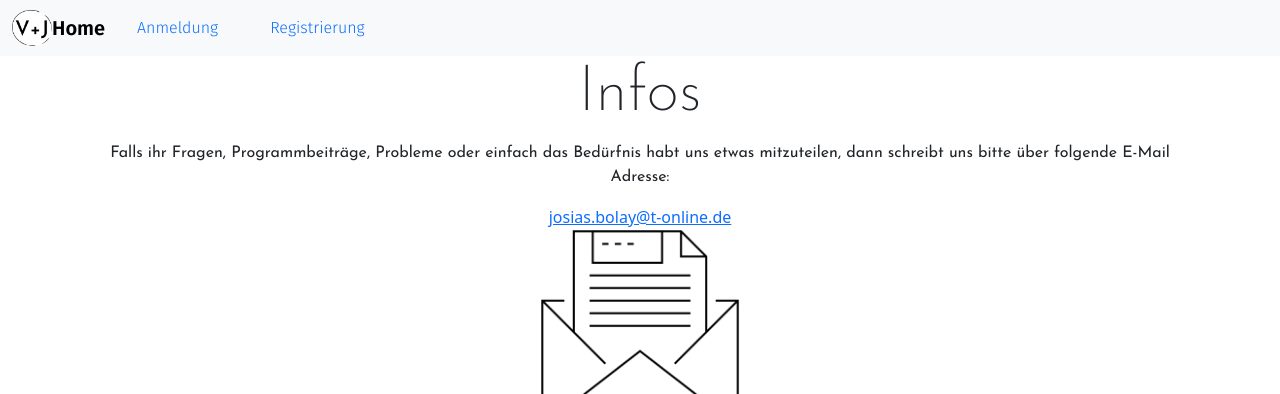
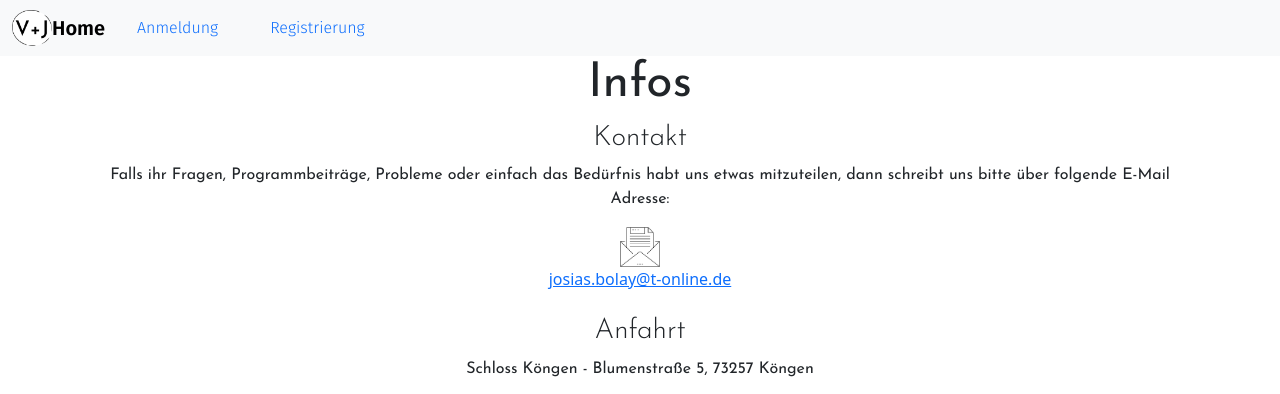
Before and after one commit to simonhess8/Hochzeit_J-V, a Django app: page /infos/ in a window 1280 px wide. Shown: the top 394 px of the page. Run offline with Django 4.2, Linux system fonts and the light colour scheme.

Commit message:
Anpassungen an Schrift und Infos

```diff
--- a/homepage/templates/homepage/base.html
+++ b/homepage/templates/homepage/base.html
@@ -49,10 +49,15 @@
         font-size: 200%;
         font-weight: 700;
       }
+      h4 {
+        font-family: "Josefin Sans", cursive;
+        font-weight: 400;
+        font-size: 300%;
+      }
       h5 {
         font-family: "Josefin Sans", cursive;
         font-weight: 300;
-        font-size: 200%;
+        font-size: 175%;
       }
       .nav-item {
         font-family: "Fira Sans", sans-serif;
--- a/homepage/templates/homepage/galerie.html
+++ b/homepage/templates/homepage/galerie.html
@@ -1,6 +1,6 @@
 {% extends 'homepage/base.html' %} {% block content %} {% load static %}
 <!-- Gallery -->
-<h1 style="text-align: center">Galerie</h1>
+<h4 style="text-align: center">Galerie</h4>
 <!-- Columns start at 50% wide on mobile and bump up to 33.3% wide on desktop -->
 
 <div class="row">
--- a/homepage/templates/homepage/home.html
+++ b/homepage/templates/homepage/home.html
@@ -53,7 +53,8 @@
       // If the count down is finished, write some text
       if (distance < 0) {
         clearInterval(x);
-        document.getElementById("demo").innerHTML = "Hurraa!!";
+        document.getElementById("demo").innerHTML =
+          "Hurraaaa, das warten hat ein Ende!!!";
       }
     }, 1000);
   </script>
--- a/homepage/templates/homepage/infos.html
+++ b/homepage/templates/homepage/infos.html
@@ -1,25 +1,26 @@
 {% extends 'homepage/base.html' %} {% block content %} {% load static %}
 
 <div class="container text-center">
-  <h1>Infos</h1>
+  <h4>Infos</h4>
+  <h5>Kontakt</h5>
   <p>
     Falls ihr Fragen, Programmbeiträge, Probleme oder einfach das Bedürfnis habt
     uns etwas mitzuteilen, dann schreibt uns bitte über folgende E-Mail Adresse:
   </p>
-
-  <a href="mailto:josias.bolay@t-online.de">josias.bolay@t-online.de</a>
-  <br />
   <a href="mailto:josias.bolay@t-online.de"
-    ><img src="{%static 'homepage/email.png'%}" class="img-fluid" width="200"
+    ><img src="{%static 'homepage/email.png'%}" class="img-fluid" width="40"
   /></a>
   <br />
+  <a href="mailto:josias.bolay@t-online.de">josias.bolay@t-online.de</a>
+
   <br />
-  <h1>Anfahrt</h1>
-  <p>Hofschuir - Weimer GbR; Wurmfeld 9, 71149 Bondorf</p>
+  <br />
+  <h5>Anfahrt</h5>
+  <p>Schloss Köngen - Blumenstraße 5, 73257 Köngen</p>
   <iframe
-    src="https://www.google.com/maps/embed?pb=!1m18!1m12!1m3!1d2642.9518569351935!2d8.848374315789563!3d48.51498757925533!2m3!1f0!2f0!3f0!3m2!1i1024!2i768!4f13.1!3m3!1m2!1s0x479757a3d8a98d61%3A0x4cbcea6ba578e8e5!2sHofschuir%20-%20Weimer%20GbR!5e0!3m2!1sde!2sde!4v1681200363197!5m2!1sde!2sde"
+    src="https://www.google.com/maps/embed?pb=!1m18!1m12!1m3!1d12528.685154589126!2d9.35928650673322!3d48.689580943579166!2m3!1f0!2f0!3f0!3m2!1i1024!2i768!4f13.1!3m3!1m2!1s0x4799bf8a245c145d%3A0x841ee0468f1f904d!2sSchloss%20K%C3%B6ngen!5e0!3m2!1sde!2sde!4v1715347958559!5m2!1sde!2sde"
     width="600"
-    height="500"
+    height="450"
     style="border: 0"
     allowfullscreen=""
     loading="lazy"
--- a/homepage/templates/homepage/loginuser.html
+++ b/homepage/templates/homepage/loginuser.html
@@ -1,7 +1,7 @@
 {% extends "homepage/base.html" %} {% block content %}
 <div class="row justify-content-center mt-5">
   <div class="col-md-5">
-    <h1>Login</h1>
+    <h4>Login</h4>
   </div>
 </div>
 <div class="row justify-content-center mt-5">
--- a/homepage/templates/homepage/signupuser.html
+++ b/homepage/templates/homepage/signupuser.html
@@ -1,7 +1,7 @@
 {% extends 'homepage/base.html' %} {% block content %} {% load static %}
 <div class="row justify-content-center mt-5">
   <div class="col-md-5">
-    <h1>Registrierung</h1>
+    <h4>Registrierung</h4>
   </div>
 </div>
 <div class="row justify-content-center mt-5">
```
Also changed, not shown: geschenke/templates/geschenke/home.html (+9 -3 lines), homepage/templates/homepage/rückmeldung.html (+4 -4 lines), db.sqlite3.
